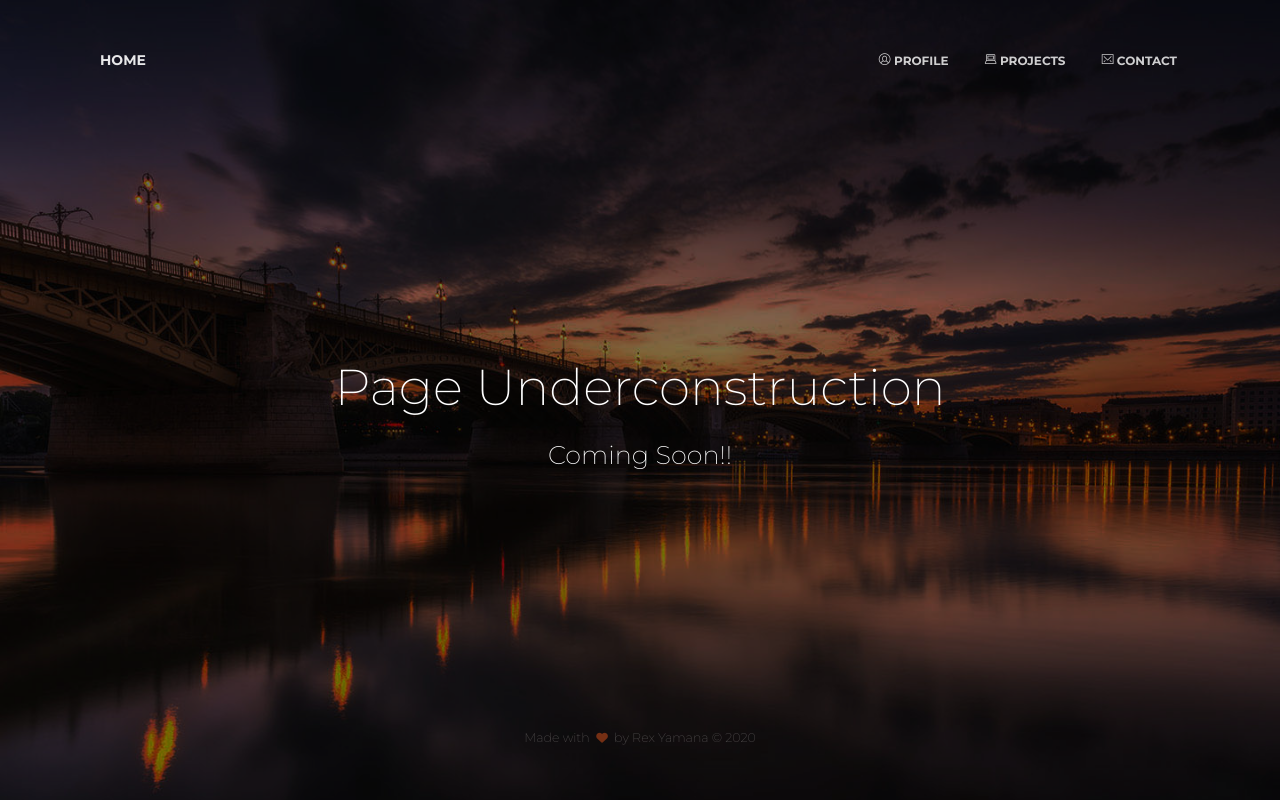
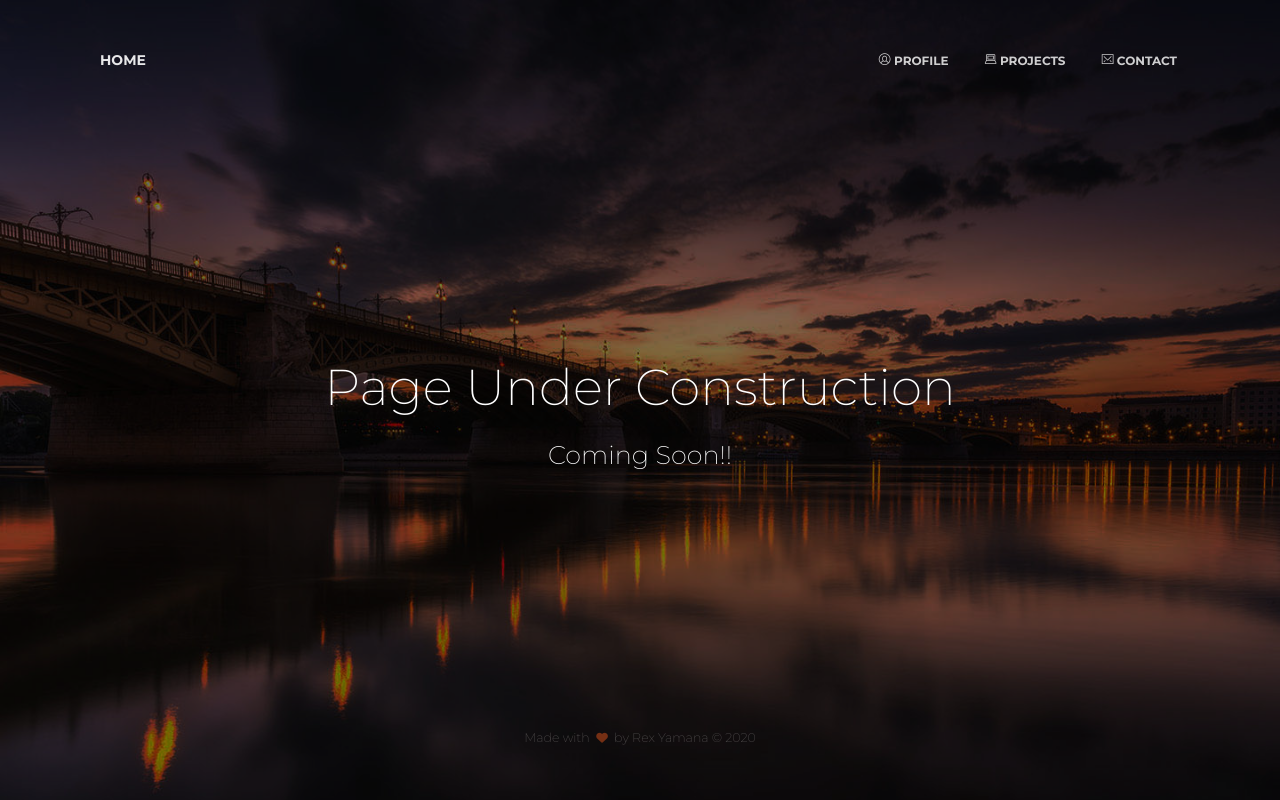
Before and after one commit to scazorla19/profile_site, a website: page categories/coming_soon.html in a window 1280 px wide. Drawn offline with Linux system fonts and the light colour scheme.

Commit message:
Fixed coming soon page

```diff
--- a/categories/coming_soon.html
+++ b/categories/coming_soon.html
@@ -59,7 +59,7 @@
     <div class="filter"></div>
     <div class="container">
       <div class="motto text-center">
-        <h1>Page Underconstruction</h1>
+        <h1>Page Under Construction</h1>
         <h3>Coming Soon!!</h3>
       </div>
     </div>
```
